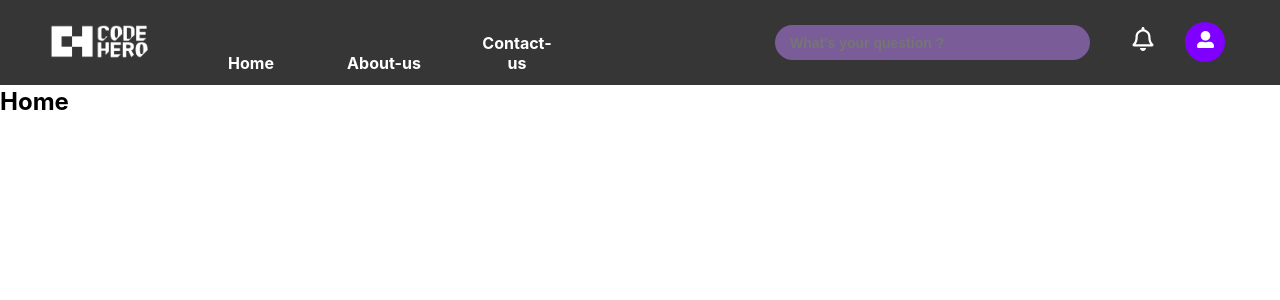
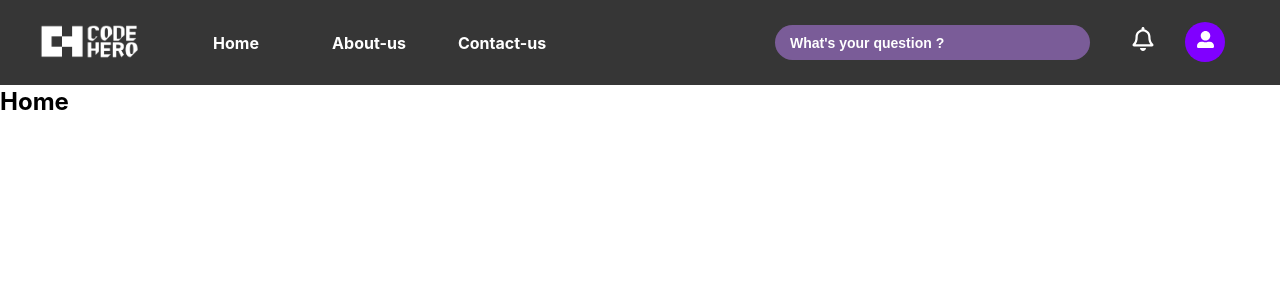
Before and after one commit to CodeHero-Lk/CodeHero-Website, a React (Create React App) app: page / in a window 1280 px wide. Shown: the top 300 px of the page. Built offline with nearby package versions, Linux system fonts and the light colour scheme; no server answers.

Commit message:
styled navbar

```diff
--- a/src/Components/Navbar/navbar.css
+++ b/src/Components/Navbar/navbar.css
@@ -13,7 +13,7 @@ nav{
 
 .image .logo{
     width: 110px;
-    margin: 20px 45px;
+    margin: 20px 15px 20px 35px;
 }
 
 .menu-items{
@@ -21,7 +21,7 @@ nav{
     width: 40%;
     position:absolute;
     top:11px;
-    right: 640px;
+    right: 655px;
 }
 
 nav ul li{
@@ -36,7 +36,7 @@ nav ul li .link    {
     color: #fff;
     text-decoration: none;
     display: block;
-    padding: 10px 15px;
+    padding: 10px 10px;
     transition: 0.3s ease all;
 }
 
@@ -61,6 +61,11 @@ nav ul li a:hover   {
     color: #fff;
     outline: none;
     border: none;
+}
+
+::placeholder{
+    color: #fff;
+    opacity: 1;
 }
 
 .notification{
```
